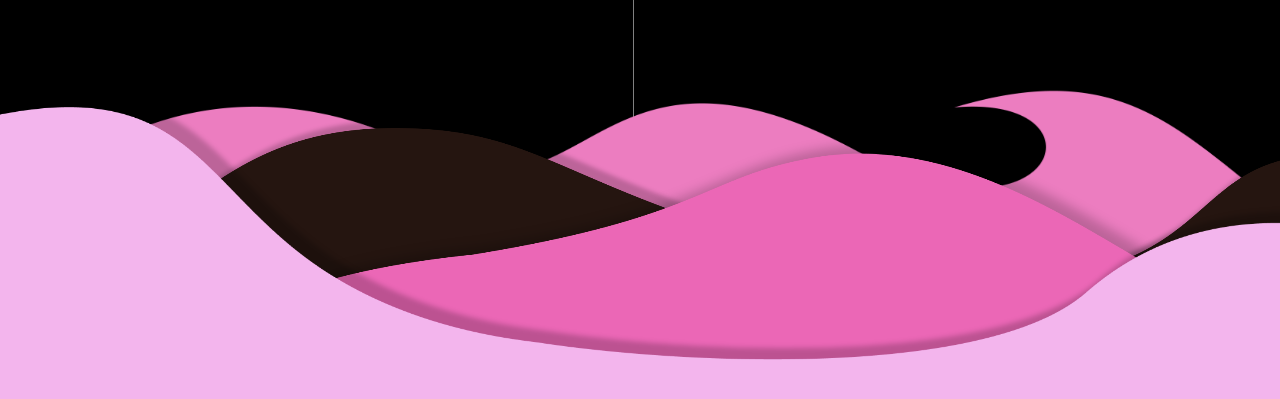
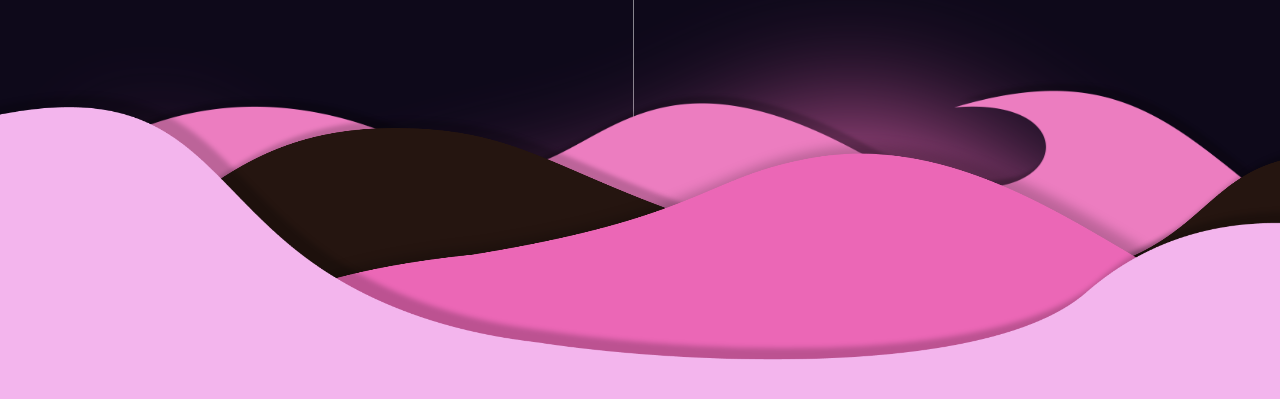
Before and after one commit to davidResca/WHALES, a plain HTML site: page index.html in a window 1280 px wide. Shown: the part 387-786 px from the top of the page. Drawn offline with Linux system fonts and the light colour scheme.

Commit message:
Actualiza background-color y sombreados

```diff
--- a/css/style.css
+++ b/css/style.css
@@ -21,6 +21,8 @@ main{
     grid-template-columns: 1fr 1fr 1fr;
     grid-template-rows: 1.5fr 1fr 1fr;
     overflow: hidden;
+
+    background-color: rgba(18, 12, 33, .8);
 }
 
 .oculto{
@@ -261,7 +263,6 @@ main{
     grid-column: 1 / 4;
     grid-row: 3 / 4;
     position: relative;
-
 }
 .bg__wave-1{
     z-index: 5;
@@ -297,7 +298,17 @@ z-index: 2;
     width: 120%;
     height: calc(18.75rem * 1.1);
     user-select: none;
-
+    filter: drop-shadow(8px -8px 2px rgba(0, 0, 0, 0.2));
+}
+.bg__wave-5{
+    z-index: 1;
+    position: absolute;
+    bottom: 0;
+    width: 120%;
+    height: calc(18.75rem * 1.1);
+    user-select: none;
+    filter: blur(80px);
+    opacity: 80%;
 }
 
 section{
--- a/index.html
+++ b/index.html
@@ -48,6 +48,7 @@
             <img src="./assets/PNG/Waves--2.png" alt="smoothie waves" id="wave2" class="bg__wave-2 parallax-wave" data-depth=".4">
             <img src="./assets/PNG/Waves--3.png" alt="smoothie waves" id="wave3" class="bg__wave-3 parallax-wave" data-depth="0.5">
             <img src="./assets/PNG/Waves--4.png" alt="smoothie waves" id="wave4" class="bg__wave-4 parallax-wave" data-depth="0.7">
+            <img src="./assets/PNG/Waves--2.png" alt="smoothie waves" id="wave5" class="bg__wave-5 parallax-wave" data-depth=".95">
         </div>
     </main>
     <section class="sectionpink"></section>
--- a/js/register.js
+++ b/js/register.js
@@ -13,7 +13,9 @@ $btnCloseRegister.addEventListener('click', ()=>{
 
 
 
-/* const $inputName = document.querySelector('#register-username');
+/*
+const $inputName = document.querySelector('#register-username');
 const $inputEmail = document.querySelector('#register-email');
 const $inputPassword = document.querySelector('#register-password');
-const $inputConfirmPassword = document.querySelector('#confirm-password'); */
+const $inputConfirmPassword = document.querySelector('#confirm-password');
+*/
```
Also changed, not shown: assets/NFT/bdapes001.jpeg (added), assets/NFT/bdapes002.jpeg (added), assets/NFT/mboxAvatar001.jpg (added), assets/NFT/unbothered Frenchies 001.png (added), 1 other file.
